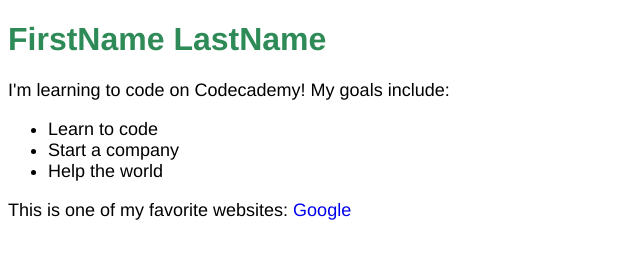
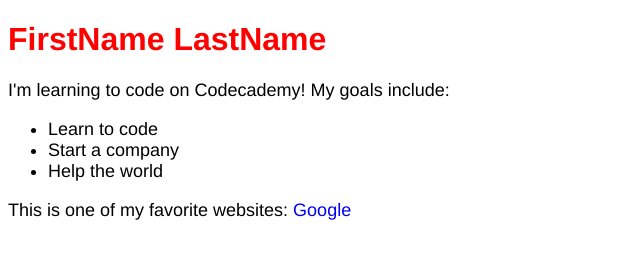
Before and after one commit to nicbene/DevProject, a plain HTML site: page index.html in a window 1280 px wide. Shown: the whole page, without its empty margins (0-640 px from the left). Drawn offline with Linux system fonts and the light colour scheme.

Commit message:
cambio di colore di h1 da verde a rosso

```diff
--- a/resources/css/index.css
+++ b/resources/css/index.css
@@ -4,7 +4,7 @@
 
 
   h1 {
-    color: SeaGreen;
+    color: red;
   }
 
 
```
